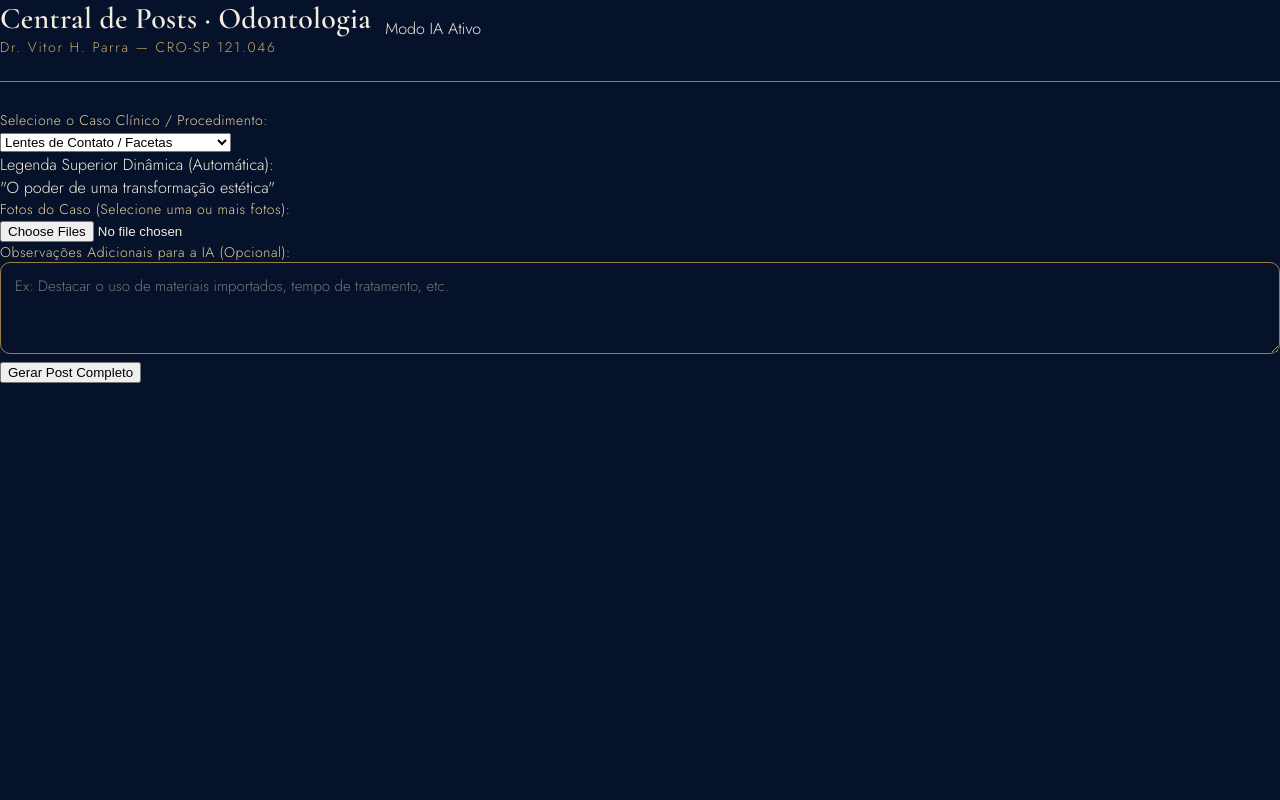
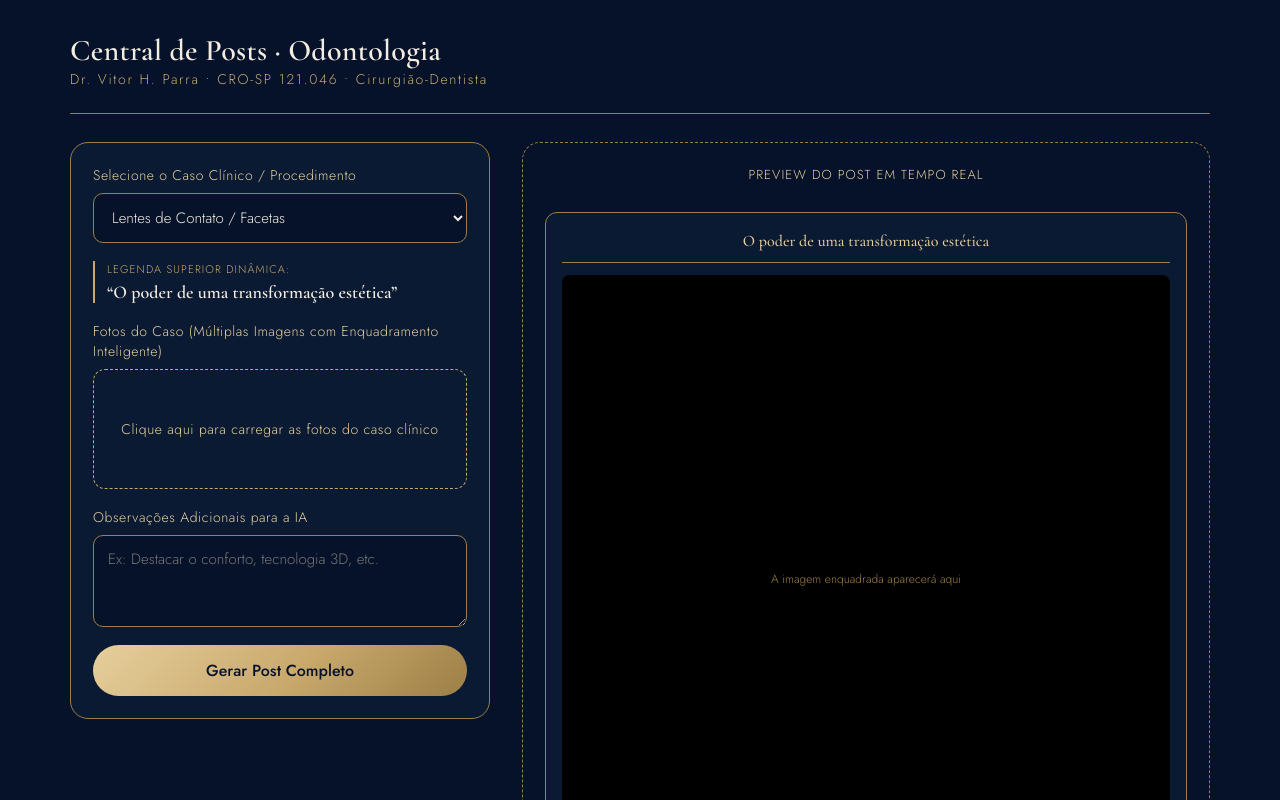
Before and after one commit to UhtredofWales/VP-Odonto, a Next.js app: page / in a window 1280 px wide. Shown: the top 800 px of the page. Built offline with nearby package versions, Linux system fonts and the light colour scheme.

Commit message:
feat: integra design system customizado em css nativo com preview e multiplas fotos

```diff
--- a/app/page.js
+++ b/app/page.js
@@ -53,120 +53,154 @@ export default function Home() {
   };
 
   return (
-    <main className="min-h-screen bg-slate-50 py-10 px-4 sm:px-6">
-      <div className="max-w-3xl mx-auto space-y-6">
-
-        {/* Cabeçalho */}
-        <header className="bg-white rounded-2xl shadow-sm border border-slate-100 p-6 flex justify-between items-center">
+    <div className="wrap">
+      {/* Header */}
+      <header>
         <div>
-            <h1 className="text-xl font-bold text-slate-900">Central de Posts · Odontologia</h1>
-            <p className="text-sm text-slate-500">{BRAND.name} — {BRAND.cro}</p>
+          <h1>Central de Posts &middot; Odontologia</h1>
+          <p>{BRAND.name} &bull; {BRAND.cro} &bull; {BRAND.especialist}</p>
         </div>
-          <span className="inline-flex items-center px-3 py-1 rounded-full text-xs font-medium bg-sky-50 text-sky-700">
-            Modo IA Ativo
-          </span>
       </header>
 
-        {/* Painel Principal de Configuração */}
-        <div className="bg-white rounded-2xl shadow-sm border border-slate-100 p-6 space-y-6">
+      {/* Grid Principal */}
+      <div className="grid">
 
-          {/* Seletor de Casos Clínicos */}
-          <div>
-            <label className="block text-sm font-semibold text-slate-700 mb-2">
-              Selecione o Caso Clínico / Procedimento:
-            </label>
+        {/* Painel de Controles */}
+        <div className="panel">
+
+          {/* Seletor de Caso Clínico */}
+          <label>
+            Selecione o Caso Clínico / Procedimento
             <select
               value={selectedCase}
               onChange={(e) => setSelectedCase(e.target.value)}
-              className="w-full border border-slate-200 rounded-xl p-3 text-slate-800 bg-white focus:outline-none focus:ring-2 focus:ring-sky-500 transition"
+              style={{
+                width: '100%',
+                background: 'var(--deep)',
+                color: 'var(--cream)',
+                border: '1px solid var(--gold-d)',
+                borderRadius: '10px',
+                padding: '12px 14px',
+                font: 'inherit',
+                fontSize: '15px'
+              }}
             >
               {DENTAL_CASES.map(item => (
                 <option key={item.id} value={item.id}>{item.label}</option>
               ))}
             </select>
+          </label>
+
+          {/* Legenda Superior Dinâmica */}
+          <div className="note">
+            <span style={{ fontSize: '11px', textTransform: 'uppercase', letterSpacing: '.1em', display: 'block', marginBottom: '4px', color: 'var(--gold)' }}>
+              Legenda Superior Dinâmica:
+            </span>
+            <strong style={{ fontFamily: 'var(--serif)', fontSize: '18px', color: 'var(--cream)' }}>
+              &ldquo;{currentCaseObj.topCaption}&rdquo;
+            </strong>
           </div>
 
-          {/* Legenda Superior Dinâmica */}
-          <div className="bg-gradient-to-r from-sky-50 to-blue-50 border border-sky-100 rounded-xl p-4">
-            <span className="text-xs font-bold text-sky-600 uppercase tracking-wider block mb-1">
-              Legenda Superior Dinâmica (Automática):
-            </span>
-            <p className="text-base font-bold text-sky-900">
-              "{currentCaseObj.topCaption}"
-            </p>
+          {/* Área de Upload de Múltiplas Fotos */}
+          <label>
+            Fotos do Caso (Múltiplas Imagens com Enquadramento Inteligente)
+            <div className="drop" onClick={() => document.getElementById('fileInput').click()}>
+              {selectedImages.length > 0 ? (
+                <span>{selectedImages.length} foto(s) selecionada(s). Clique para adicionar mais.</span>
+              ) : (
+                <span>Clique aqui para carregar as fotos do caso clínico</span>
+              )}
             </div>
-
-          {/* Upload de Múltiplas Fotos com Enquadramento Inteligente */}
-          <div>
-            <label className="block text-sm font-semibold text-slate-700 mb-2">
-              Fotos do Caso (Selecione uma ou mais fotos):
-            </label>
             <input
+              id="fileInput"
               type="file"
               multiple
               accept="image/*"
               onChange={handleImageChange}
-              className="block w-full text-sm text-slate-500 file:mr-4 file:py-2.5 file:px-4 file:rounded-xl file:border-0 file:text-sm file:font-semibold file:bg-sky-50 file:text-sky-700 hover:file:bg-sky-100 cursor-pointer border border-dashed border-slate-300 rounded-xl p-4 bg-slate-50/50"
+              style={{ display: 'none' }}
             />
+          </label>
 
+          {/* Prévia das Imagens Selecionadas */}
           {selectedImages.length > 0 && (
-              <div className="grid grid-cols-2 sm:grid-cols-4 gap-4 mt-4">
+            <div className="row">
               {selectedImages.map((img, index) => (
-                  <div key={index} className="relative aspect-square rounded-xl overflow-hidden border border-slate-200 bg-slate-100 shadow-sm group">
-                    <img src={img.url} alt={`Preview ${index}`} className="object-cover w-full h-full" />
-                    <div className="absolute inset-0 bg-black/40 opacity-0 group-hover:opacity-100 transition flex items-center justify-center">
+                <div key={index} style={{ position: 'relative', width: '70px', height: '70px', borderRadius: '8px', overflow: 'hidden', border: '1px solid var(--gold-d)' }}>
+                  <img src={img.url} alt={`Preview ${index}`} style={{ width: '100%', height: '100%', objectFit: 'cover' }} />
                   <button
                     onClick={() => removeImage(index)}
-                        className="bg-red-500 text-white rounded-full p-1.5 text-xs font-bold hover:bg-red-600 shadow"
-                        title="Remover foto"
+                    style={{ position: 'absolute', top: '2px', right: '2px', background: 'rgba(0,0,0,0.7)', color: '#fff', border: 'none', borderRadius: '50%', width: '18px', height: '18px', fontSize: '10px', cursor: 'pointer' }}
                   >
-                        ✕ Remover
+                    &times;
                   </button>
-                    </div>
-                    <span className="absolute bottom-1.5 left-1.5 bg-black/70 text-white text-[10px] px-1.5 py-0.5 rounded backdrop-blur-sm">
-                      ✨ IA Enquadrada
-                    </span>
                 </div>
               ))}
             </div>
           )}
-          </div>
 
-          {/* Observações Opcionais */}
-          <div>
-            <label className="block text-sm font-semibold text-slate-700 mb-2">
-              Observações Adicionais para a IA (Opcional):
-            </label>
+          {/* Notas Adicionais */}
+          <label>
+            Observações Adicionais para a IA
             <textarea
               rows="3"
               value={customNotes}
               onChange={(e) => setCustomNotes(e.target.value)}
-              placeholder="Ex: Destacar o uso de materiais importados, tempo de tratamento, etc."
-              className="w-full border border-slate-200 rounded-xl p-3 text-slate-800 bg-white focus:outline-none focus:ring-2 focus:ring-sky-500 transition text-sm"
+              placeholder="Ex: Destacar o conforto, tecnologia 3D, etc."
             />
-          </div>
+          </label>
 
           {/* Botão de Ação */}
           <button
+            className="btn"
             onClick={handleGenerate}
             disabled={loading}
-            className="w-full bg-sky-600 hover:bg-sky-700 text-white font-semibold py-3.5 rounded-xl transition shadow-md shadow-sky-600/20 disabled:opacity-50 cursor-pointer"
           >
-            {loading ? 'Processando Enquadramento Inteligente...' : 'Gerar Post Completo'}
+            {loading ? 'Processando IA e Enquadramento...' : 'Gerar Post Completo'}
           </button>
 
-          {/* Feedback de Sucesso */}
+          {/* Mensagem de Erro ou Sucesso */}
           {generatedResult && (
-            <div className="bg-emerald-50 border border-emerald-200 rounded-xl p-4 text-emerald-900 space-y-1">
-              <p className="font-semibold text-sm">✅ Sucesso!</p>
-              <p className="text-xs text-emerald-700">{generatedResult.message}</p>
-              <p className="text-xs text-emerald-600">Total de fotos processadas: {generatedResult.totalImagens}</p>
+            <div className="note" style={{ borderColor: 'var(--gold-l)' }}>
+              <p style={{ fontWeight: '500', color: 'var(--gold-l)' }}>Sucesso!</p>
+              <p style={{ fontSize: '13px' }}>{generatedResult.message} ({generatedResult.totalImagens} imagens processadas)</p>
             </div>
           )}
 
         </div>
 
+        {/* Painel de Preview / Stage */}
+        <div className="stage">
+          <div className="out">
+            <div className="panel" style={{ textAlign: 'center', background: 'var(--deep)', borderStyle: 'dashed' }}>
+              <p style={{ fontSize: '13px', color: 'var(--gold-l)', marginBottom: '10px', textTransform: 'uppercase', letterSpacing: '.08em' }}>
+                Preview do Post em Tempo Real
+              </p>
+
+              <div style={{ background: 'var(--navy)', borderRadius: '12px', padding: '16px', border: '1px solid var(--gold-d)', textAlign: 'left', display: 'grid', gap: '12px' }}>
+                <div style={{ textAlign: 'center', borderBottom: '1px solid var(--gold-d)', paddingBottom: '10px' }}>
+                  <span style={{ fontFamily: 'var(--serif)', fontSize: '16px', color: 'var(--gold-l)' }}>
+                    {currentCaseObj.topCaption}
+                  </span>
                 </div>
-    </main>
+
+                <div style={{ aspectRatio: '1/1', background: '#000', borderRadius: '8px', overflow: 'hidden', display: 'flex', alignItems: 'center', justifyContent: 'center' }}>
+                  {selectedImages.length > 0 ? (
+                    <img src={selectedImages[0].url} alt="Post preview" style={{ width: '100%', height: '100%', objectFit: 'cover' }} />
+                  ) : (
+                    <span style={{ fontSize: '12px', color: 'var(--gold-d)' }}>A imagem enquadrada aparecerá aqui</span>
+                  )}
+                </div>
+
+                <div style={{ fontSize: '12px', color: 'var(--cream)', lineHeight: '1.4' }}>
+                  <p style={{ fontWeight: '500', color: 'var(--gold)' }}>{BRAND.name} &bull; {BRAND.cro}</p>
+                  <p style={{ marginTop: '4px', opacity: 0.8 }}>Transformando sorrisos com excelência. Agende sua avaliação.</p>
+                </div>
+              </div>
+            </div>
+          </div>
+        </div>
+
+      </div>
+    </div>
   );
 }
```
Lines whose indentation alone changed are shown as unchanged.
